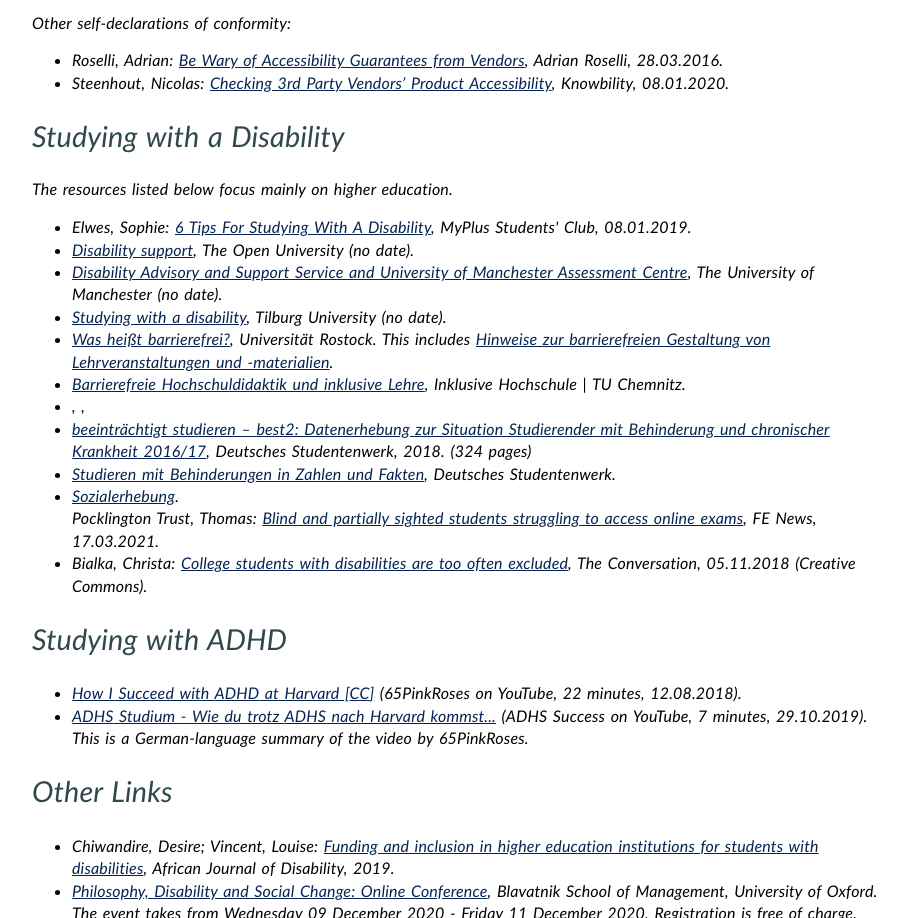
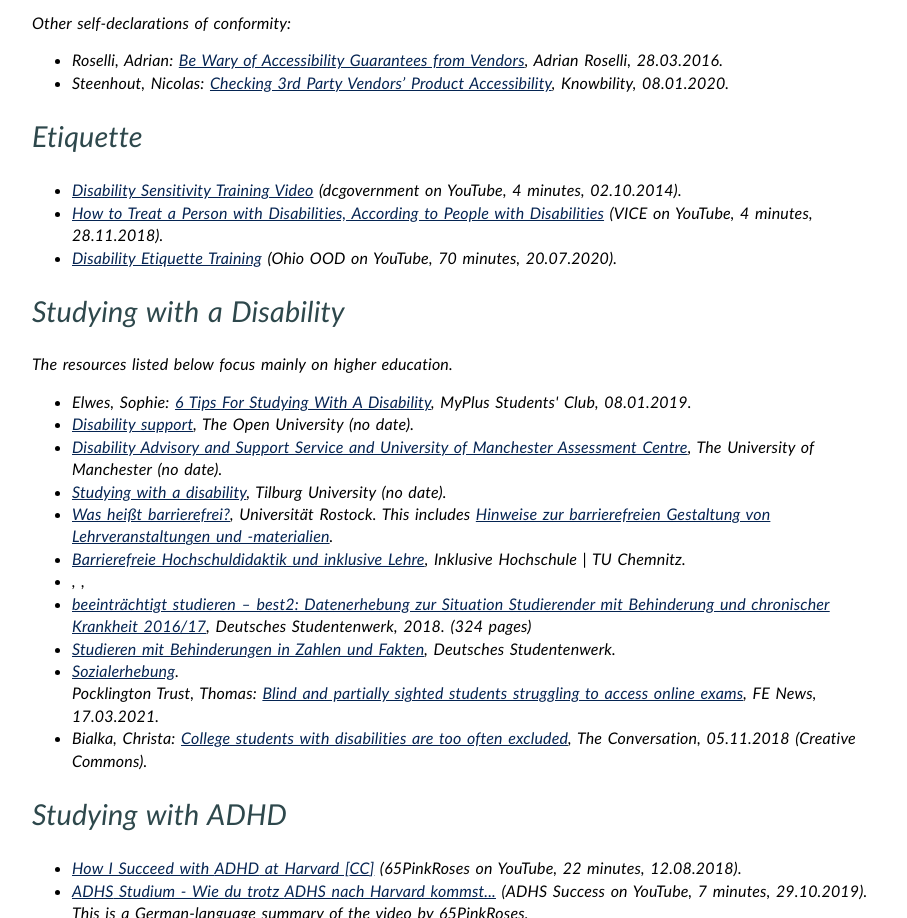
Before and after one commit to cstrobbe/AccessibilityResources, a plain HTML site: page social-legal.html in a window 1280 px wide. Shown: the part 4055-4973 px from the top of the page, without its empty margins (6-913 px from the left). Drawn offline with Linux system fonts and the light colour scheme.

Commit message:
Add: Etiquette

```diff
--- a/social-legal.html
+++ b/social-legal.html
@@ -452,6 +452,22 @@
       </li>
     </ul>
 
+    <h2>Etiquette</h2>
+    <ul>
+      <li>
+        <a href="https://www.youtube.com/watch?v=Gv1aDEFlXq8">Disability Sensitivity Training Video</a>
+        (<i class="ytchannel">dcgovernment</i> on YouTube, 4 minutes, 02.10.2014).
+      </li>
+      <li>
+        <a href="https://www.youtube.com/watch?v=W6c6JLbczC8">How to Treat a Person with Disabilities, According to People with Disabilities</a>
+        (<i class="ytchannel">VICE</i> on YouTube, 4 minutes, 28.11.2018).
+      </li>
+      <li>
+        <a href="https://www.youtube.com/watch?v=2pAOuRW6PVA">Disability Etiquette Training</a>
+        (<i class="ytchannel">Ohio <abbr>OOD</abbr></i> on YouTube, 70 minutes, 20.07.2020).
+      </li>
+    </ul>
+
     <h2>Studying with a Disability</h2>
     <p>The resources listed below focus mainly on higher education.</p>
     <ul>
```
